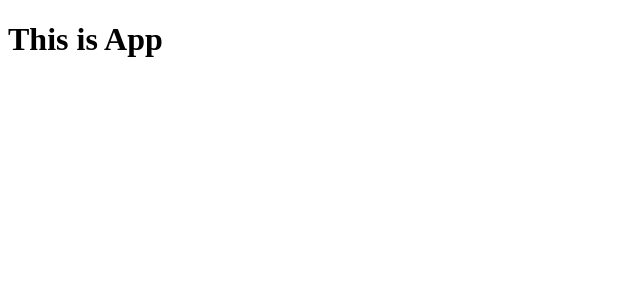
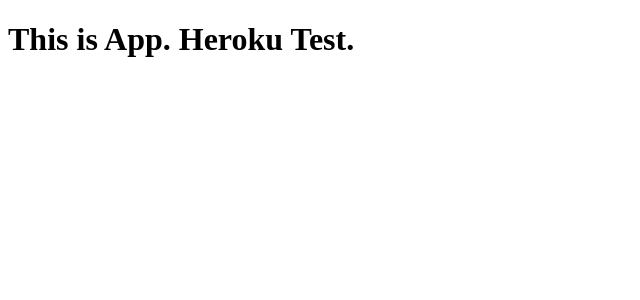
Before and after one commit to arenignacio/katol-bugtracker, a React (Create React App) app: page / in a window 1280 px wide. Shown: the top 300 px of the page, without its empty margins (0-640 px from the left). Built offline with nearby package versions, Linux system fonts and the light colour scheme.

Commit message:
Add deploy script

```diff
--- a/package.json
+++ b/package.json
@@ -26,6 +26,7 @@
   "scripts": {
     "start": "node server.js",
     "devStart": "nodemon server.js",
+    "deploy": "git push heroku main",
     "web": "node server.js",
     "build": "react-scripts build",
     "test": "react-scripts test",
--- a/src/App.js
+++ b/src/App.js
@@ -1,7 +1,7 @@
 const App = () => {
 	return (
 		<div>
-			<h1>This is App</h1>
+			<h1>This is App. Heroku Test.</h1>
 		</div>
 	);
 };
```
